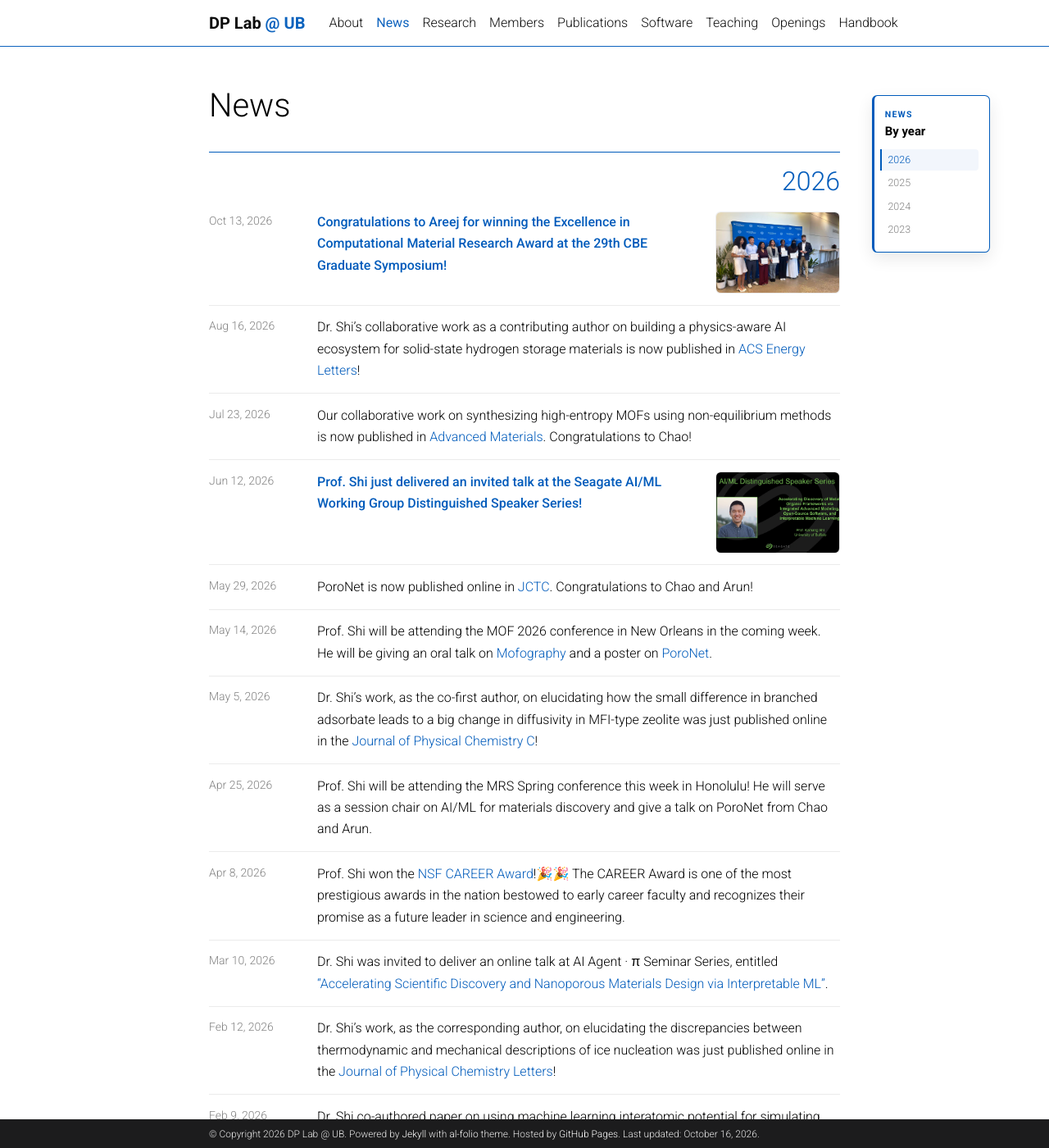
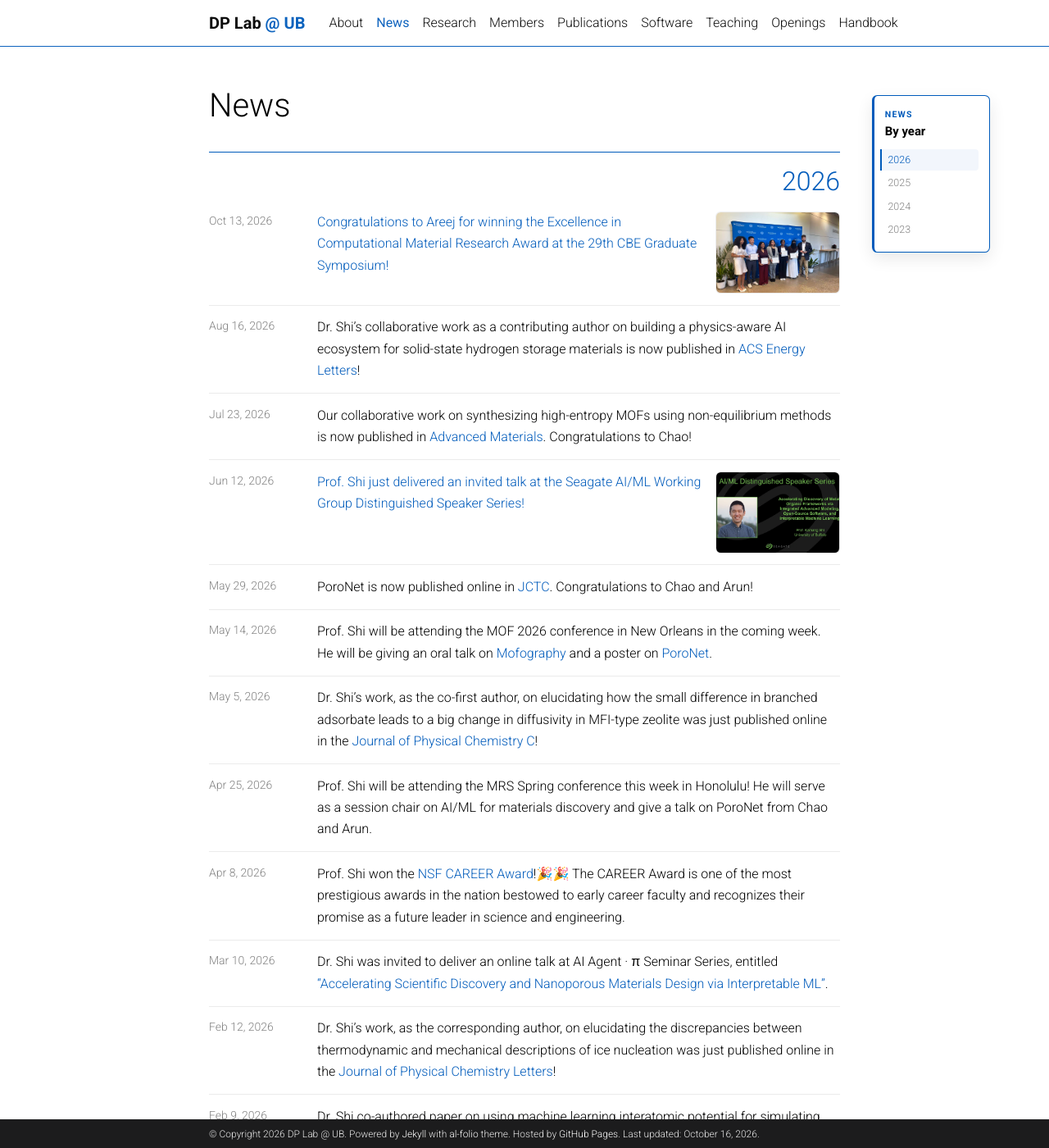
Before and after one commit to ShiResearchGroup/shiresearchgroup.github.io, a Jekyll site: the page built from news.html, in a window 1280 px wide and 1400 px high. Shown: the whole window at 82% size. Built offline with Jekyll 4.4.1, drawn with Linux system fonts in a browser that asks for light colours; full-size pictures stand in for the smaller copies a plugin makes; comment, search, counter and statistics services are not loaded; a style sheet for code colours, icons or effects is not loaded.

Commit message:
Update _base.scss

```diff
--- a/_sass/_base.scss
+++ b/_sass/_base.scss
@@ -809,7 +809,7 @@ footer.sticky-bottom {
     overflow-wrap: anywhere;
 
     .news-title {
-      font-weight: 500;
+      font-weight: inherit;
     }
   }
 
```
